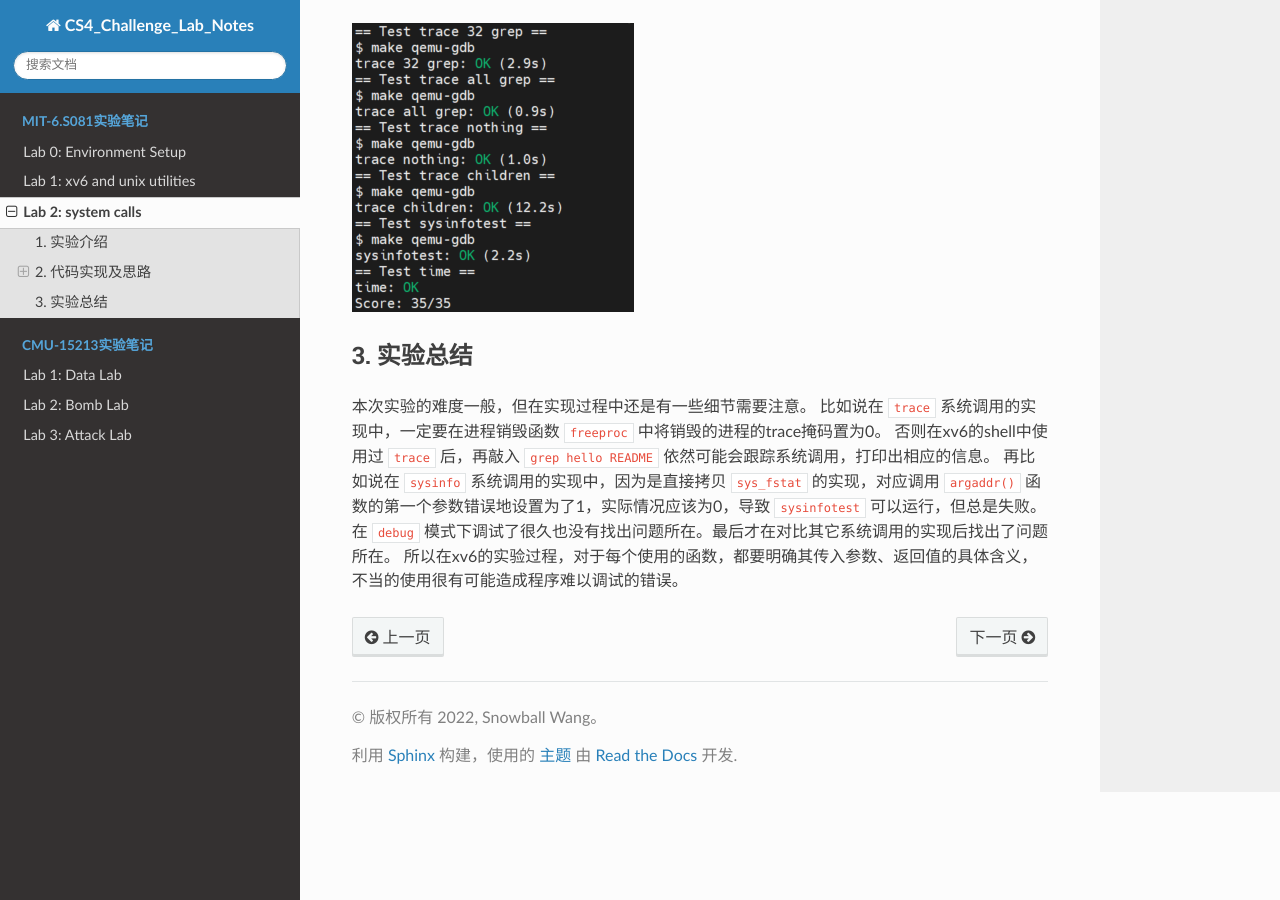
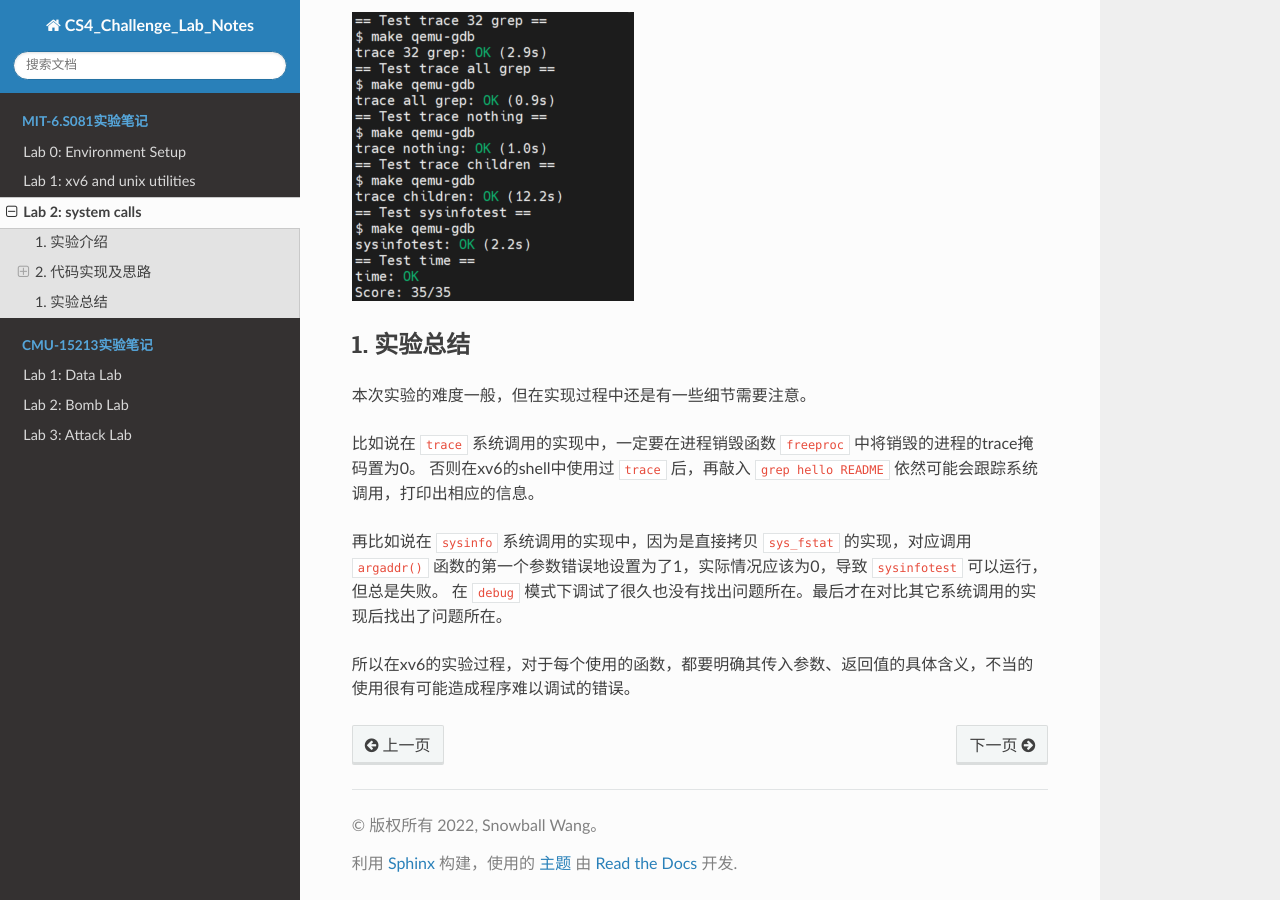
Before and after one commit to Snowball-Wang/CS4_Challenge_Lab_Summary, a Sphinx documentation site: the page built from source/mit_6s081/lab2-syscall.rst, in a window 1280 px wide and 900 px high, scrolled down 4903 px. Built offline with Sphinx 7.4.7 and the Read the Docs theme 2.0.0, drawn with Linux system fonts in a browser that asks for light colours.

Commit message:
MIT-6S081: fix typos in lab2 write-up

```diff
--- a/source/mit_6s081/lab2-syscall.rst
+++ b/source/mit_6s081/lab2-syscall.rst
@@ -115,7 +115,7 @@
                 release(&tickslock);
                 return -1;
             }
-        sleep(&ticks, &tickslock);
+            sleep(&ticks, &tickslock);
         }
         release(&tickslock);
     return 0;
@@ -178,9 +178,10 @@
         return total_bytes;
     }
 
+
 再看如何统计系统中非 ``UNUSED`` 状态的进程数量。在 ``kernel/proc.c`` 中定义了一个全局变量 ``struct proc proc[NPROC]`` 。
- ``NPROC`` 是定义在 ``kernel/param.h`` 的宏，值为64，说明xv6系统最大只支持64个进程。
- 那统计非 ``UNUSED`` 状态的进程数，只需要遍历这64个进程，筛除 ``UNUSED`` 状态的进程即可。
+``NPROC`` 是定义在 ``kernel/param.h`` 的宏，值为64，说明xv6系统最大只支持64个进程。
+那统计非 ``UNUSED`` 状态的进程数，只需要遍历这64个进程，筛除 ``UNUSED`` 状态的进程即可。
 
 .. code-block:: c
 
@@ -237,12 +238,15 @@
 .. image:: ./../_images/6s081/lab2_syscall_score.png
 
 
-3. 实验总结
+1. 实验总结
 -----------
 
 本次实验的难度一般，但在实现过程中还是有一些细节需要注意。
+
 比如说在 ``trace`` 系统调用的实现中，一定要在进程销毁函数 ``freeproc`` 中将销毁的进程的trace掩码置为0。
 否则在xv6的shell中使用过 ``trace`` 后，再敲入 ``grep hello README`` 依然可能会跟踪系统调用，打印出相应的信息。
+
 再比如说在 ``sysinfo`` 系统调用的实现中，因为是直接拷贝 ``sys_fstat`` 的实现，对应调用 ``argaddr()`` 函数的第一个参数错误地设置为了1，实际情况应该为0，导致 ``sysinfotest`` 可以运行，但总是失败。
 在 ``debug`` 模式下调试了很久也没有找出问题所在。最后才在对比其它系统调用的实现后找出了问题所在。
+
 所以在xv6的实验过程，对于每个使用的函数，都要明确其传入参数、返回值的具体含义，不当的使用很有可能造成程序难以调试的错误。
```
Also changed, not shown: other parts of source/mit_6s081/lab2-syscall.rst (+1 -1 lines).
